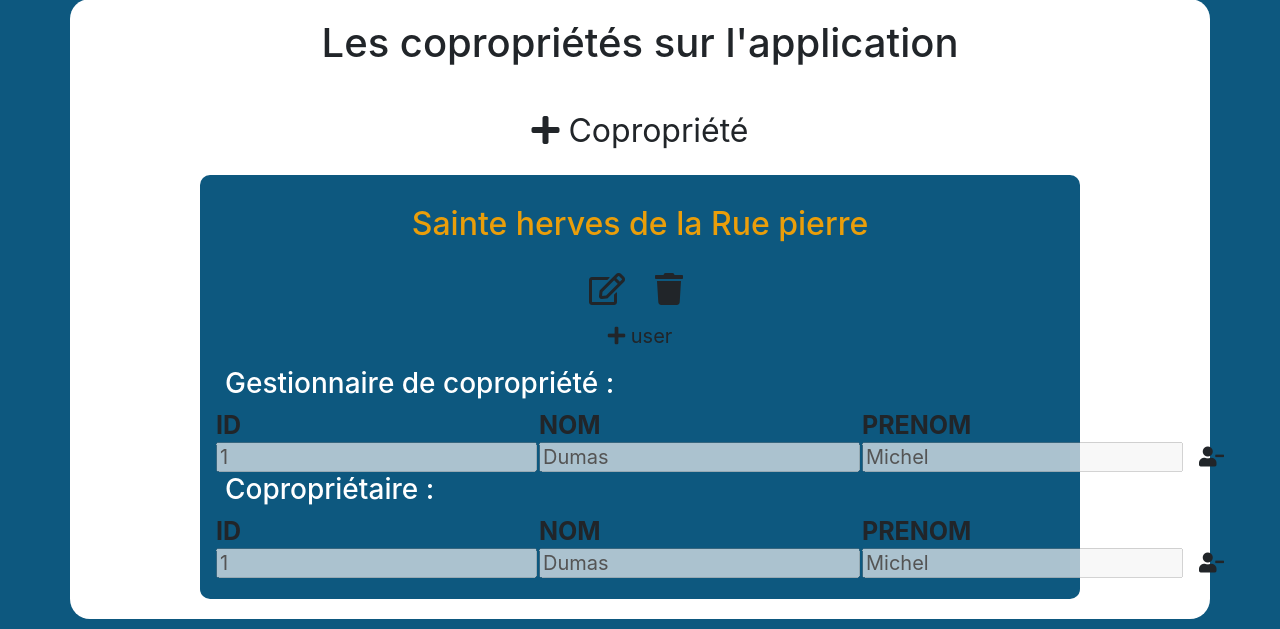
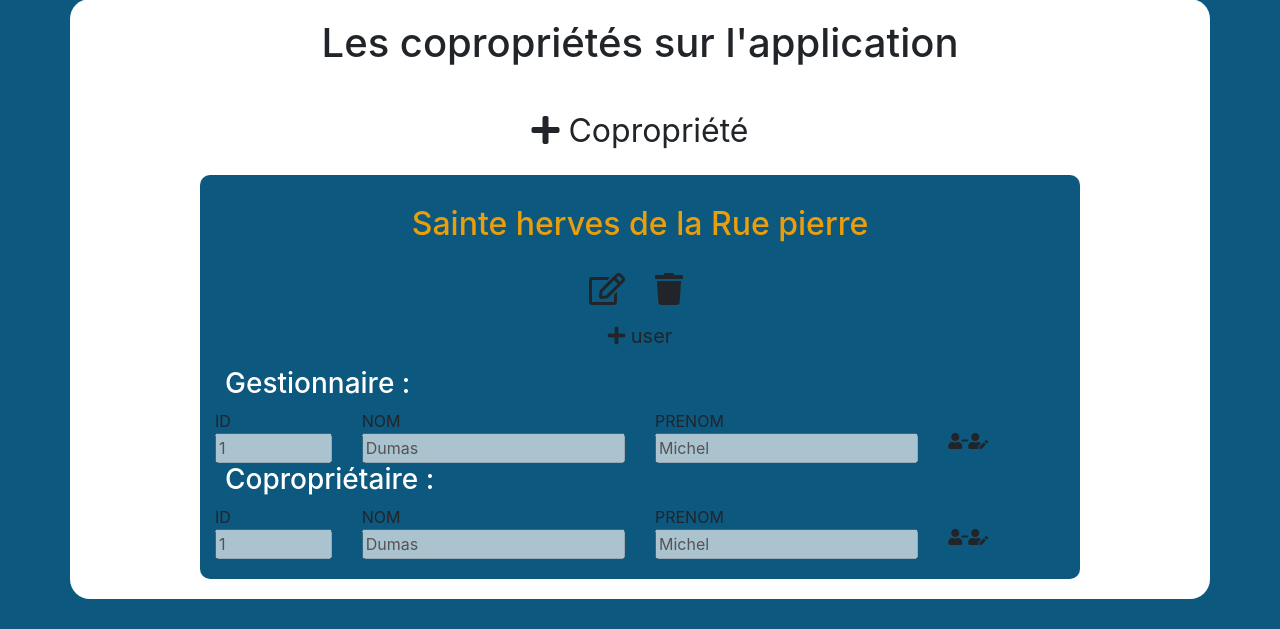
Before and after one commit to JeanCharlesLuans/SyndicSaaS, a PHP site: page /page/contenuAdmin.php in a window 1280 px wide. Shown: the part 171-800 px from the top of the page. Run offline with PHP 8.4, Linux system fonts and the light colour scheme.

Commit message:
contenueAdmin

```diff
--- a/css/contenuAdmin.css
+++ b/css/contenuAdmin.css
@@ -132,3 +177,7 @@
     color: #EA9E0A !important;
     cursor: pointer;
 }
+
+.inputUser {
+    width: 100%;
+}
--- a/page/contenuAdmin.php
+++ b/page/contenuAdmin.php
@@ -6,11 +6,17 @@
 		<link href="../css/contenuAdmin.css" rel="stylesheet">
 	</head>
 	<body class="background">
-		<header class="headerPcTab">
+		<header class="headerPcTab d-none d-sm-block">
 				<img src='../img/logo_sans_fond.png' class="imgPcTab">
 				<p id="iconeCopro" class="navAdmin copro"><i class="fas fa-house-user"></i> Copropriété </p>
 				<p id="iconeUser" class="navAdmin user"><i class="fas fa-users"></i> Utilisateur </p>
 				<a class="deconnexion" href="../index.php"> <i class="fas fa-power-off"></i> </a>
+		</header>
+		<header class="headerMobil d-block d-sm-none">
+				<img src='../img/logo_sans_fond.png' class="imgMobil">
+				<p id="iconeCopro" class="navAdmin coproMobil"><i class="fas fa-house-user"></i> Copropriété </p><
+				<p id="iconeUser" class="navAdmin userMobil"><i class="fas fa-users"></i> Utilisateur </p>
+				<a class="deconnexionMobil" href="../index.php"> <i class="fas fa-power-off"></i> </a>
 		</header>
 		<div class="container-sm backgroundContainer">
 			<div id="divCoproprietes">
@@ -31,67 +37,62 @@
 						<p class="ajout divCenter"><i class="fas fa-plus"></i> user</p>
 					</div>
 					<div class="col-12">
-						<h3 class="titreRubrique"> Gestionnaire de copropriété :</h3>
-						<table class="tabUserCo">
-							<tr>
-								<th > ID</th>
-								<th > NOM</th>
-								<th > PRENOM</th>
-								<th ></th>
-							</tr>
-							<tr>
-								<td > <input type="number" value="1" disabled></td>
-								<td ><input type="text" value="Dumas" disabled></td>
-								<td ><input type="text" value="Michel" disabled></td>
-								<td class="userSup"><i class="fas fa-user-minus sup"></i></td>
-							</tr>
-						</table>
+						<h3 class="titreRubrique"> Gestionnaire :</h3>
+						<div class="row">
+							<div class="col-sm-2 d-none d-sm-block"> ID</div>
+							<div class="col-sm-4 d-none d-sm-block"> NOM</div>
+							<div class="col-sm-4 d-none d-sm-block"> PRENOM</div>
+							<div class="col-sm-2"></div>
+						</div>
+						<div class="row">
+							<div class="col-12 col-sm-2"><input type="number" value="1" disabled class="inputUser"></div>
+							<div class="col-12 col-sm-4"><input type="text" value="Dumas" disabled class="inputUser"></div>
+							<div class="col-12 col-sm-4"><input type="text" value="Michel" disabled class="inputUser"></div>
+							<div class="col-12 col-sm-2"><i class="fas fa-user-minus sup"></i><i class="fas fa-user-edit"></i></div>
+						</div>
 					</div>
 					<div class="col-12">
 						<h3 class="titreRubrique"> Copropriétaire :</h3>
-						<table class="tabUserCo">
-							<tr>
-								<th > ID</th>
-								<th > NOM</th>
-								<th > PRENOM</th>
-								<th ></th>
-							</tr>
-							<tr>
-								<td > <input type="number" value="1" disabled></td>
-								<td ><input type="text" value="Dumas" disabled></td>
-								<td ><input type="text" value="Michel" disabled></td>
-								<td class="userSup"><i class="fas fa-user-minus sup"></i></td>
-							</tr>
-						</table>
+						<div class="row">
+							<div class="col-sm-2 d-none d-sm-block"> ID</div>
+							<div class="col-sm-4 d-none d-sm-block"> NOM</div>
+							<div class="col-sm-4 d-none d-sm-block"> PRENOM</div>
+							<div class="col-sm-2"></div>
+						</div>
+						<div class="row">
+							<div class="col-12 col-sm-2"><input type="number" value="1" disabled class="inputUser"></div>
+							<div class="col-12 col-sm-4"><input type="text" value="Dumas" disabled class="inputUser"></div>
+							<div class="col-12 col-sm-4"><input type="text" value="Michel" disabled class="inputUser"></div>
+							<div class="col-12 col-sm-2"><i class="fas fa-user-minus sup"><i class="fas fa-user-edit"></i></i></div>
+						</div>
 					</div>
 				</div>
 			</div>
 			<div id="divUsers" class="d-none">
 				<h1 class="titre">Utilisateur de l'application</h1>
-				<table class="tabUser" style="boder: solid 3px;">
-							<tr>
-								<th > ID</th>
-								<th > NOM</th>
-								<th > PRENOM</th>
-								<th >LOGIN</th>
-								<th >MDP</th>
-								<th >ADRESSE</th>
-								<th >TEL</th>
-								<th >Mail</th>
-								<th ></th>
-							</tr>
-							<tr>
-								<td >1</td>
-								<td >Dumas</td>
-								<td >Michel</td>
-								<td >MichelD</td>
-								<td >12345</td>
-								<td >123 rue de brest</td>
-								<td >0604050505</td>
-								<td >test@gmail</td>
-								<td ><i class="fas fa-user-minus sup"></i></td>
-							</tr>
-						</table>
+				<!--<table  class="tabUser" style="boder: solid 3px;"-->
+				<div class="row">
+					<div class="col-sm-1 d-none d-sm-block"> ID</div>
+					<div class="col-sm-1 d-none d-sm-block"> NOM</div>
+					<div class="col-sm-1 d-none d-sm-block"> PRENOM</div>
+					<div class="col-sm-1 d-none d-sm-block">LOGIN</div>
+					<div class="col-sm-1 d-none d-sm-block">MDP</div>
+					<div class="col-sm-2 d-none d-sm-block" >ADRESSE</div>
+					<div class="col-sm-2 d-none d-sm-block" >TEL</div>
+					<div class="col-sm-2 d-none d-sm-block">Mail</div>
+					<div class="col-sm-1 d-none d-sm-block"></div>
+				</div>
+				<div id="user1" class="row">
+					<div class="col-12 col-sm-1"><input type="number" value="1" disabled class="inputUser"></div>
+					<div class="col-12 col-sm-1"><input type="text" value="Dumas" disabled class="inputUser"></div>
+					<div class="col-12 col-sm-1"><input type="text" value="Michel" disabled class="inputUser"></div>
+					<div class="col-12 col-sm-1"><input type="text" value="MichelD" disabled class="inputUser"></div>
+					<div class="col-12 col-sm-1"><input type="text" value="1234" disabled class="inputUser"></div>
+					<div class="col-12 col-sm-2" ><input type="text" value="123 rue de brest" disabled class="inputUser"></div>
+					<div class="col-12 col-sm-2" ><input type="number" value="0604020305" disabled class="inputUser"></div>
+					<div class="col-12 col-sm-2"><input type="text" value="Dumas@gmail.com" disabled class="inputUser"></div>
+					<div class="col-12 col-sm-1"><i id="suppression1" class="fas fa-user-minus sup"></i><i class="fas fa-user-edit"></i></div>
+				</div>
 			</div>
 		</div>
     </body>
```
Also changed, not shown: other parts of css/contenuAdmin.css (+45 -0 lines).
